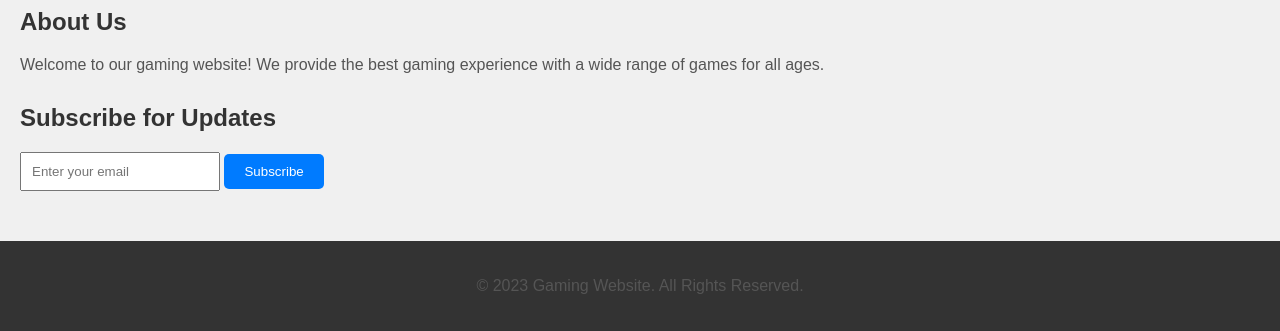
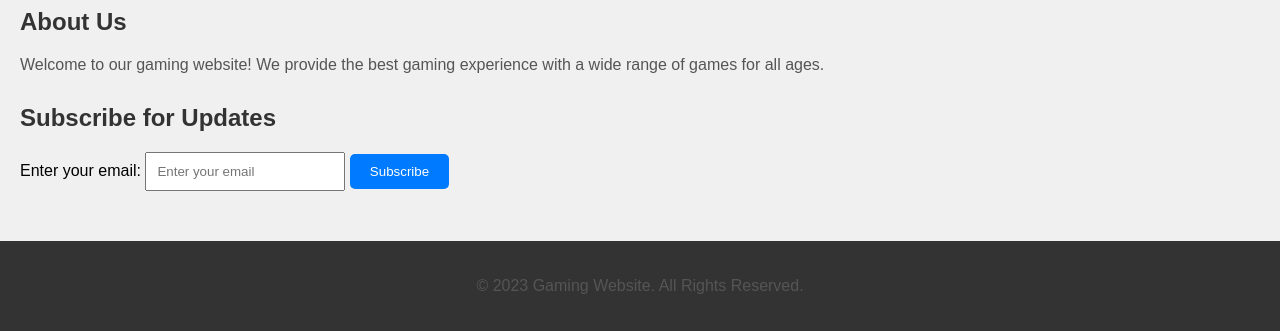
Before and after one commit to Prem060/gamingweb1, a plain HTML site: page index.html in a window 1280 px wide. Shown: the part 1265-1596 px from the top of the page. Drawn offline with Linux system fonts and the light colour scheme.

Commit message:
Update index.html

```diff
--- a/index.html
+++ b/index.html
@@ -160,12 +160,13 @@
     </section>
 
     <section>
-      <h2>Subscribe for Updates</h2>
-      <form>
-        <input type="text" placeholder="Enter your email">
-        <button type="submit" class="btn">Subscribe</button>
-      </form>
-    </section>
+  <h2>Subscribe for Updates</h2>
+  <form>
+    <label for="emailInput">Enter your email:</label>
+    <input type="text" id="emailInput" placeholder="Enter your email">
+    <button type="submit" class="btn">Subscribe</button>
+  </form>
+</section>
   </main>
 
   <footer>
```
